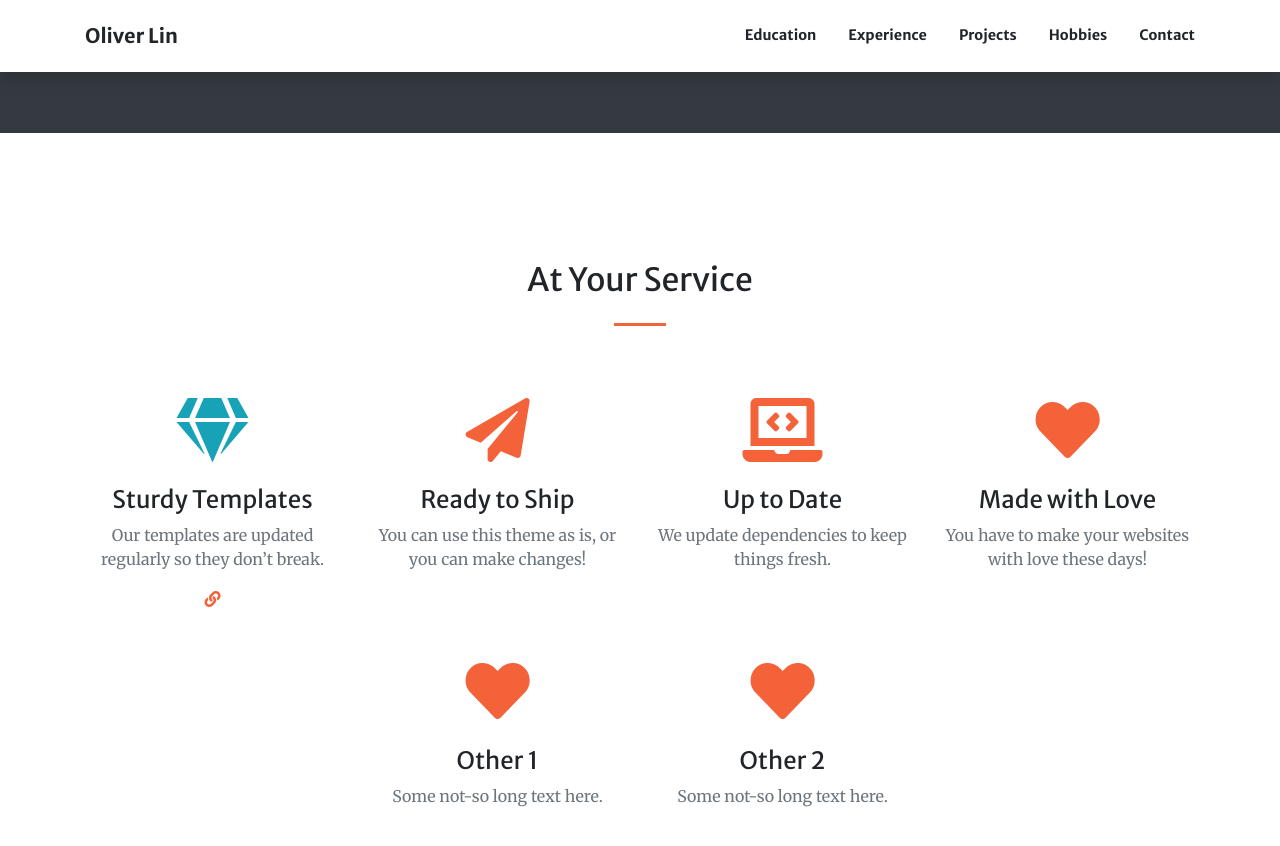
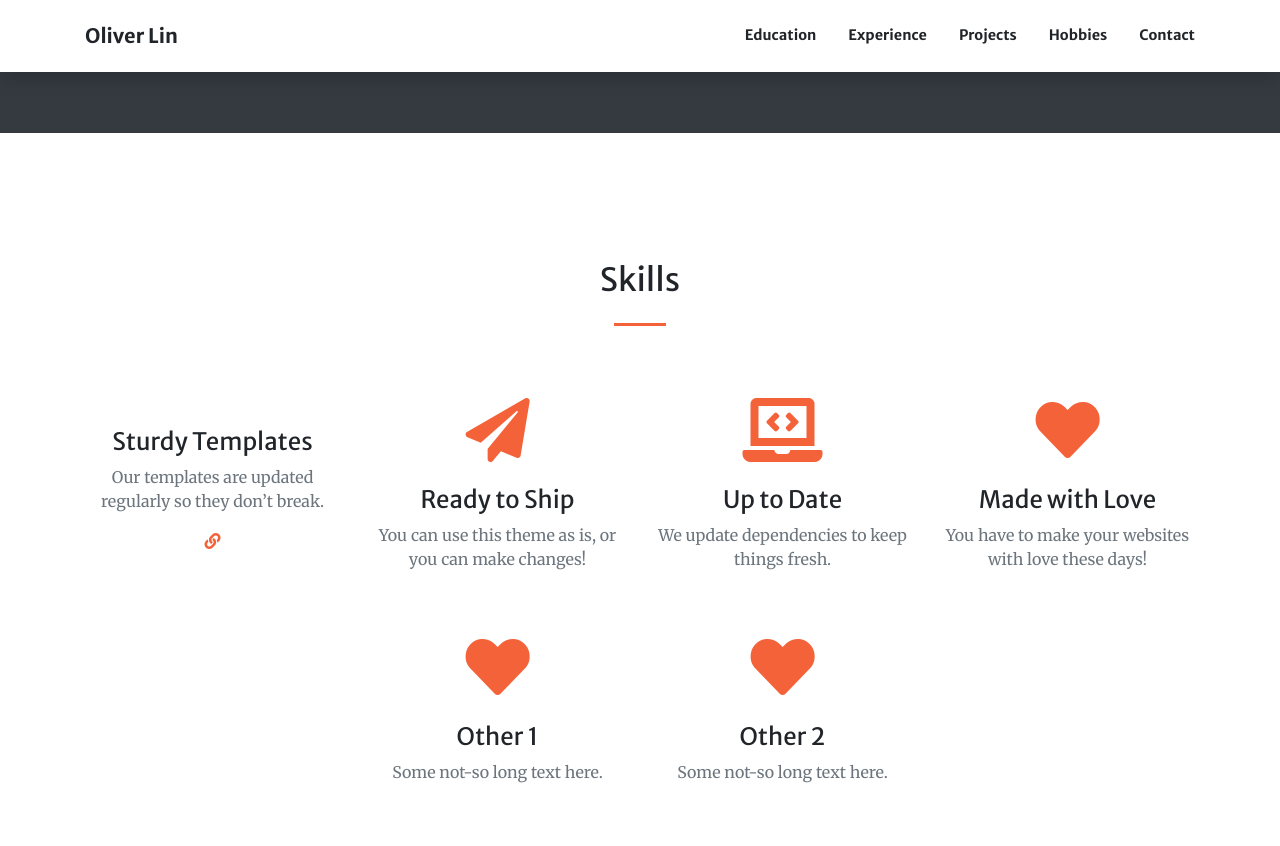
Before and after one commit to oliverlintl/oliverlintl.github.io, a Jekyll site: the page built from index.md, in a window 1280 px wide and 900 px high, scrolled down 2574 px. Shown: the top 846 px of the window. Built offline with Jekyll 4.4.1, drawn with Linux system fonts in a browser that asks for light colours.

Commit message:
Update index.md

```diff
--- a/index.md
+++ b/index.md
@@ -49,11 +49,10 @@ sections:
   - type: services.html
     section_id: services
     #background_style: bg-info
-    title: At Your Service
+    title: Skills
     services:
       - title: Sturdy Templates
         text: Our templates are updated regularly so they don't break.
-        icon: fa-gem text-info
         url: https://startbootstrap.com/
       - title: Ready to Ship
         text: You can use this theme as is, or you can make changes!
```
